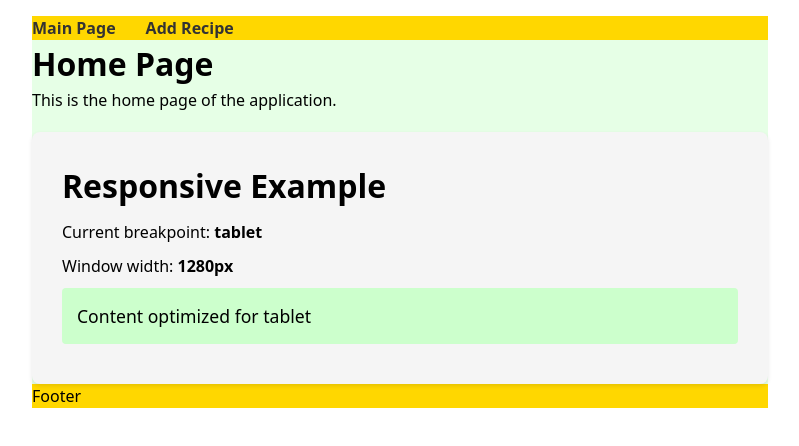
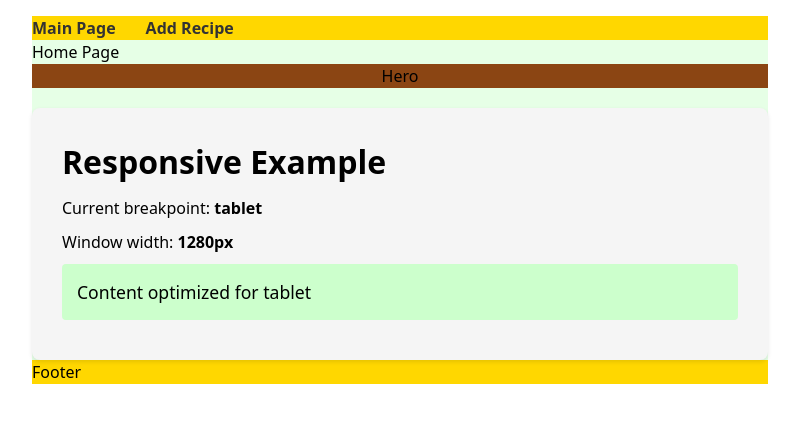
Before and after one commit to Racot86/foodies-project-team-3, a React (Vite) app: page / in a window 1280 px wide. Shown: the top 446 px of the page, without its empty margins (240-1039 px from the left). Built offline with nearby package versions, Linux system fonts and the light colour scheme.

Commit message:
Add Hero component and integrate it into HomePage
- Introduced reusable `Hero` component with basic styling.
- Integrated `Hero` component into `HomePage` layout.

```diff
--- /dev/null
+++ b/src/components/hero/Hero.jsx
@@ -0,0 +1,14 @@
+import React from 'react';
+import styles from './Hero.module.css';
+
+export const Hero = () => {
+  return (
+    <section className={styles.hero}>
+      <div>
+        <p>Hero</p>
+      </div>
+    </section>
+  );
+};
+
+export default Hero;
--- /dev/null
+++ b/src/components/hero/Hero.module.css
@@ -0,0 +1,8 @@
+.hero {
+  width: 100%;
+  display: flex;
+  align-items: center;
+  justify-content: center;
+  background: saddlebrown center;
+  text-align: center;
+}
--- a/src/pages/home/HomePage.jsx
+++ b/src/pages/home/HomePage.jsx
@@ -2,12 +2,13 @@ import React from 'react';
 import { ResponsiveExample } from '@components/responsive/ResponsiveExample.jsx';
 import styles from './HomePage.module.css';
 import Page from '../../components/page/Page';
+import { Hero } from '@components/hero/Hero.jsx';
 
 function HomePage() {
   return (
     <Page className={styles.homePage}>
-      <h1>Home Page</h1>
-      <p>This is the home page of the application.</p>
+        <p>Home Page</p>
+      <Hero />
 
       {/* Example of using the responsive components */}
       <ResponsiveExample />
```
